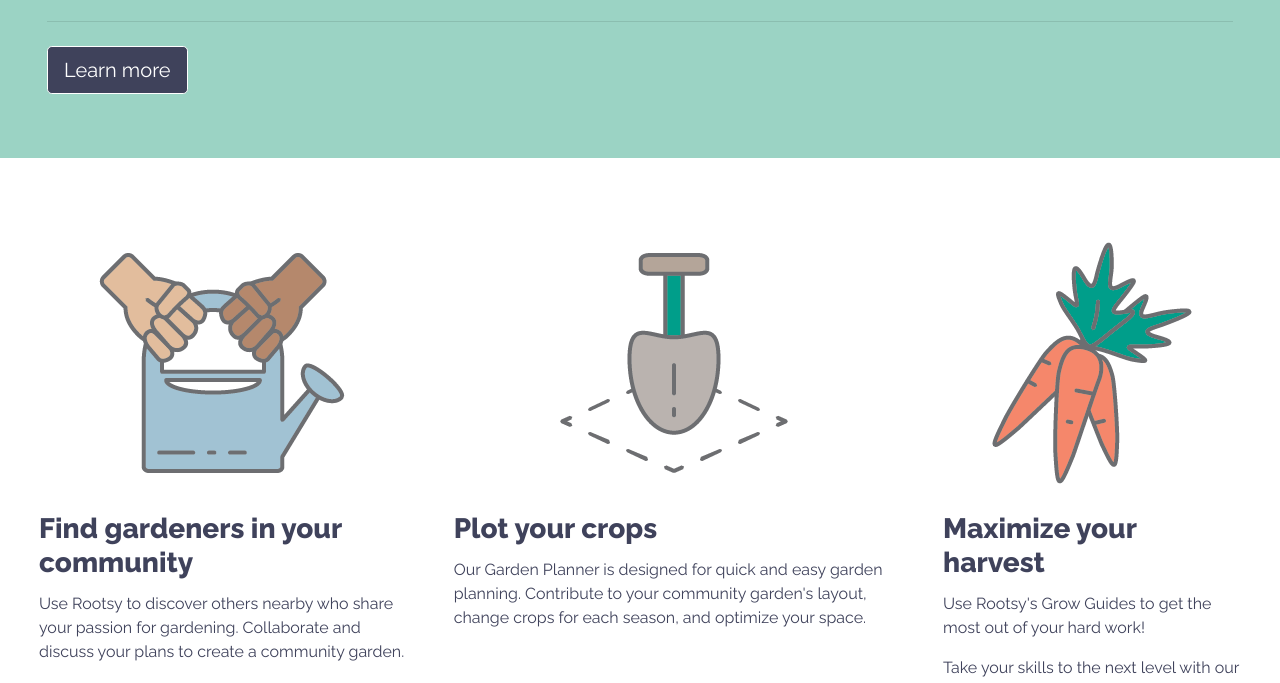
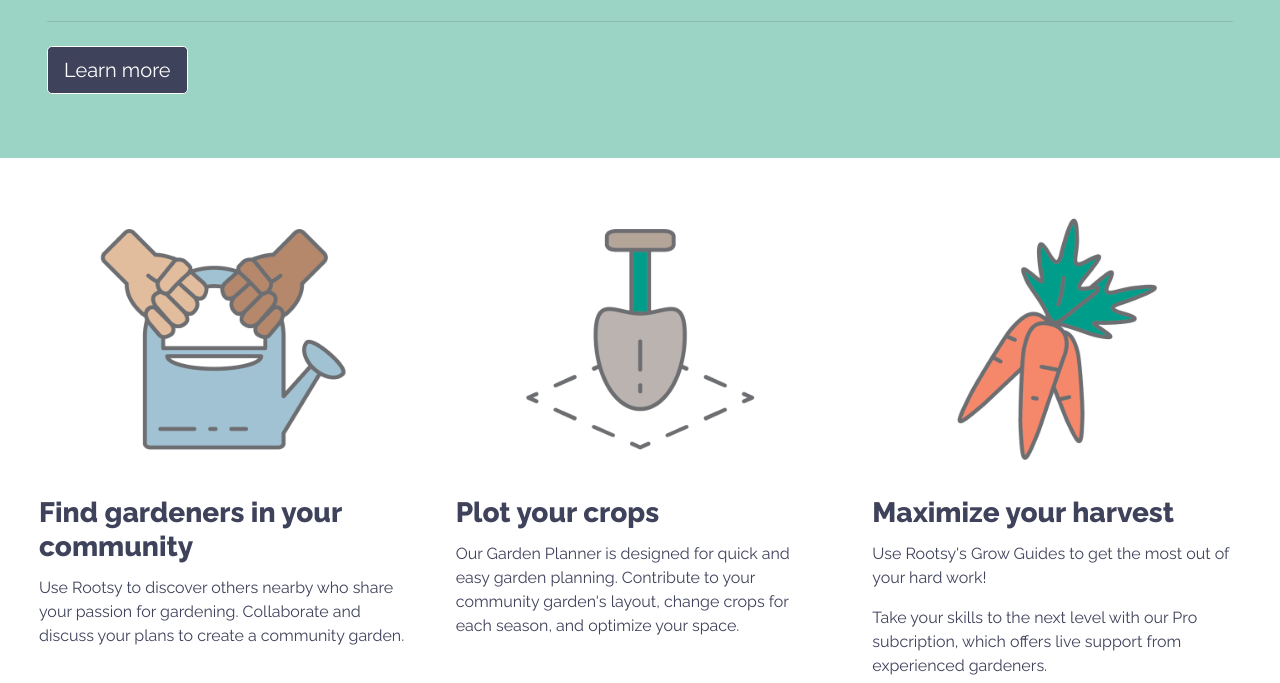
Before and after one commit to alexboyers/rootsy, a plain HTML site: page index.html in a window 1280 px wide. Shown: the part 262-945 px from the top of the page. Drawn offline with nearby package versions, Linux system fonts and the light colour scheme.

Commit message:
Updated layout, Improved images, added favicon
Changed most of the layout to flexbox, increased image resolution, added a favicon to the site.

```diff
--- a/index.html
+++ b/index.html
@@ -8,6 +8,7 @@
   <link href="https://fonts.googleapis.com/css?family=Raleway:300,400,800|Roboto:400,700,900&display=swap" rel="stylesheet">
   <link rel="stylesheet" href="https://stackpath.bootstrapcdn.com/bootstrap/4.3.1/css/bootstrap.min.css" integrity="sha384-ggOyR0iXCbMQv3Xipma34MD+dH/1fQ784/j6cY/iJTQUOhcWr7x9JvoRxT2MZw1T" crossorigin="anonymous">
   <link rel="stylesheet" href="style.css">
+  <link rel="icon" href="favicon.png">
 </head>
 <body>
   <nav class="navbar navbar-expand-lg navbar-light">
@@ -43,29 +44,29 @@
 
   <div class="container">
     <div class="d-flex flex-med-row flex-lg-row flex-xl-row flex-column">
-      <div class="d-flex flex-column flex-md-row flex-lg-column align-items-center p-4">
-        <div class="text-center img-container p-4">
-          <img src="img/watering-can.png" class="body-img" alt="watering can">
+      <div class="d-flex flex-item flex-column flex-md-row flex-lg-column align-items-center p-2">
+        <div class="text-center img-container p-3">
+          <img src="img/watering-can-l.png" class="body-img" alt="watering can">
         </div>
-        <div class="">
+        <div class="p-3">
           <h3 class="card-title font-weight-bold">Find gardeners in your community</h3>
           <p class="card-text">Use Rootsy to discover others nearby who share your passion for gardening. Collaborate and discuss your plans to create a community garden.</p>
         </div>
       </div>
-      <div class="d-flex flex-column flex-md-row-reverse flex-lg-column align-items-center p-4">
-        <div class="text-center img-container p-4">
-          <img src="img/shovel.png" class="body-img" alt="shovel">
+      <div class="d-flex flex-item flex-column flex-md-row-reverse flex-lg-column align-items-center p-2">
+        <div class="text-center img-container p-3">
+          <img src="img/shovel-l.png" class="body-img" alt="shovel">
         </div>
-        <div class="">
+        <div class="p-3">
           <h3 class="card-title font-weight-bold">Plot your crops</h3>
           <p class="card-text">Our Garden Planner is designed for quick and easy garden planning. Contribute to your community garden's layout, change crops for each season, and optimize your space.</p>
         </div>
       </div>
-      <div class="d-flex flex-column flex-md-row flex-lg-column align-items-center p-4">
-        <div class="text-center img-container p-4">
-          <img src="img/carrots.png" class="body-img" alt="carrots">
+      <div class="d-flex flex-item flex-column flex-md-row flex-lg-column align-items-center p-2">
+        <div class="text-center img-container p-3">
+          <img src="img/carrots-l.png" class="body-img" alt="carrots">
         </div>
-        <div class="">
+        <div class="p-3">
           <h3 class="card-title font-weight-bold">Maximize your harvest</h3>
           <p class="card-text">Use Rootsy's Grow Guides to get the most out of your hard work!</p>
           <p class="card-text">Take your skills to the next level with our Pro subcription, which offers live support from experienced gardeners.</p>
@@ -76,7 +77,7 @@
 
   <div class="dark-color">
     <div class="container dark-color">
-      <div class="row d-flex align-items-center justify-content-center flex-md-row flex-sm-column">
+      <div class="d-flex align-items-center justify-content-center flex-lg-row flex-column">
         <div class="d-flex justify-content-center p-4">
           <img class="p-4 app-image" src="img/app-pc-phone.png" alt="">
         </div>
@@ -93,8 +94,8 @@
   <div class="main-color py-4">
     <div class="container">
       <div class="row justify-content-md-center main-color">
-        <div class="col col-lg-4 col-12">
-          <div class="card card-pricing dark-color">
+        <div class="col col-md-4 col-12 d-flex flex-column align-items-stretch">
+          <div class="card card-pricing dark-color h-100">
             <div class="card-body">
               <h5 class="card-title">Basic</h5>
               <p class="display-4">Free</p>
@@ -107,10 +108,9 @@
             </div>
           </div>
         </div>
-        <div class="col col-lg-4 col-12">
-          <div class="card card-pricing dark-color">
+        <div class="col col-md-4 col-12 d-flex flex-column align-items-stretch">
+          <div class="card card-pricing dark-color h-100">
             <div class="card-body">
-              <nav></nav>
               <h5 class="card-title">Pro</h5>
               <p class="display-4">$2.99<span class="sub-text">/mo</span></p>
               <ul class="list-group list-group-flush">
--- a/style.css
+++ b/style.css
@@ -1,6 +1,7 @@
 body {
   font-family: 'Raleway', sans-serif;
   color: #3F425B;
+  overflow-x: hidden;
 }
 
 .container {
@@ -9,6 +10,7 @@ body {
 
 .app-image {
   max-height: 300px;
+  max-width: 100%;
 }
 
 .sub-text{
@@ -50,15 +52,17 @@ body {
   /* width: 200px; */
   margin: 0 auto;
 
-  max-height: 300px;
+  max-height: 250px;
+  max-width: 100%;
 
   /* object-fit: cover; */
 
 }
 
-.text-center{
+.text-center {
   text-align: center;
 }
-.col img {
-  /* max-width: 80%; */
+
+.flex-item {
+  flex: 0 1 100%;
 }
```
Also changed, not shown: favicon.png (added), img/carrots-l.png (added), img/shovel-l.png (added), img/watering-can-l.png (added).
